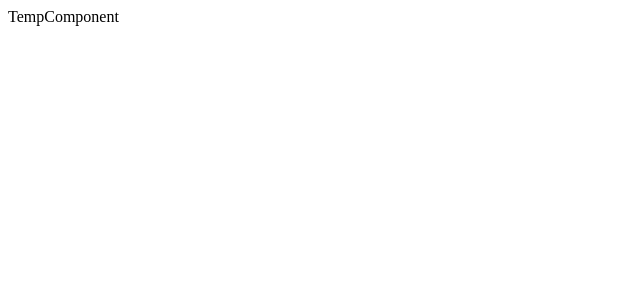
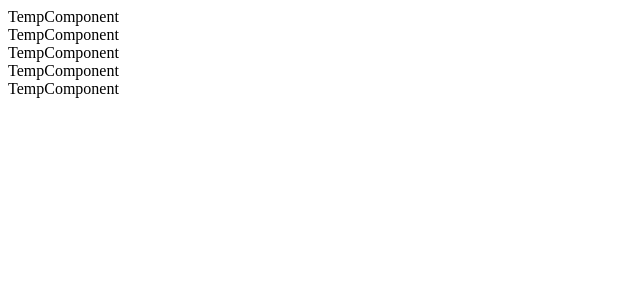
Before and after one commit to LuvHub1001/fox_lastdance, a React (Vite) app in the folder lastdance/: page / in a window 1280 px wide. Shown: the top 300 px of the page, without its empty margins (0-640 px from the left). Built offline with nearby package versions, Linux system fonts and the light colour scheme; no server answers.

Commit message:
get vs useFetch

```diff
--- a/lastdance/src/App.jsx
+++ b/lastdance/src/App.jsx
@@ -24,9 +24,11 @@ function App() {
 
   return (
     <ErrorBoundary>
-      <Suspense fallback={<Loading />}>
-        <TempComponent />
-      </Suspense>
+      <TempComponent />
+      <TempComponent />
+      <TempComponent />
+      <TempComponent />
+      <TempComponent />
     </ErrorBoundary>
   );
 }
--- a/lastdance/src/components/TempComponent.jsx
+++ b/lastdance/src/components/TempComponent.jsx
@@ -1,10 +1,20 @@
+import { useState, useEffect } from "react";
 import useFetch from "../hooks/useFetch";
 import { get } from "../apis/userFetcher";
 
 function TempComponent() {
-  const tempResult = useFetch(get, "/posts");
+  // const tempResult = useFetch(get, "/posts");
 
-  console.log(tempResult);
+  const [res, setRes] = useState();
+
+  useEffect(() => {
+    (async () => {
+      const resData = await get("/posts");
+      setRes(resData);
+    })();
+  }, []);
+
+  console.log(res);
 
   return <div>TempComponent</div>;
 }
```
